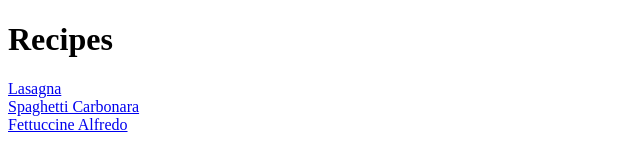
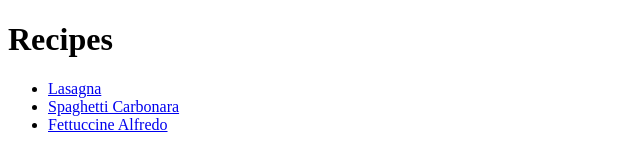
Before and after one commit to i-Amina/odin-recipes, a plain HTML site: page index.html in a window 1280 px wide. Shown: the whole page, without its empty margins (0-640 px from the left). Drawn offline with Linux system fonts and the light colour scheme.

Commit message:
Edit index.html

```diff
--- a/index.html
+++ b/index.html
@@ -6,10 +6,10 @@
 </head>
 <body>
     <h1>Recipes</h1>
-    <a href="recipes/lasagna.html">Lasagna</a>
-    <br>
-    <a href="recipes/carbonara.html">Spaghetti Carbonara</a>
-    <br>
-    <a href="recipes/alfredo.html">Fettuccine Alfredo</a>
+    <ul>
+        <li><a href="recipes/lasagna.html">Lasagna</a></li>
+        <li><a href="recipes/carbonara.html">Spaghetti Carbonara</a></li>
+        <li><a href="recipes/alfredo.html">Fettuccine Alfredo</a></li>
+    </ul>
 </body>
 </html>
```
